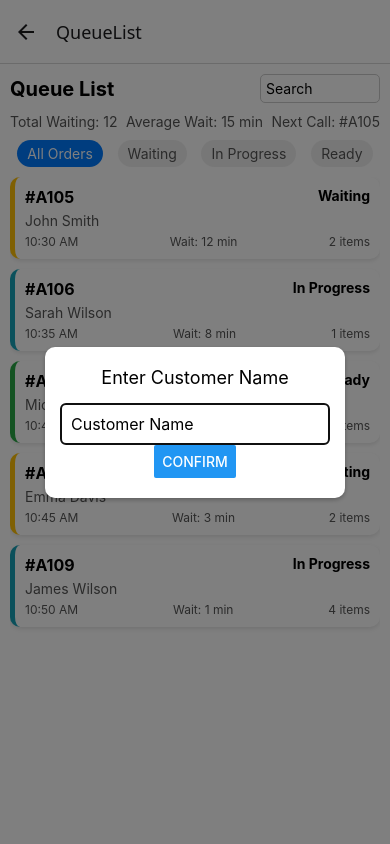
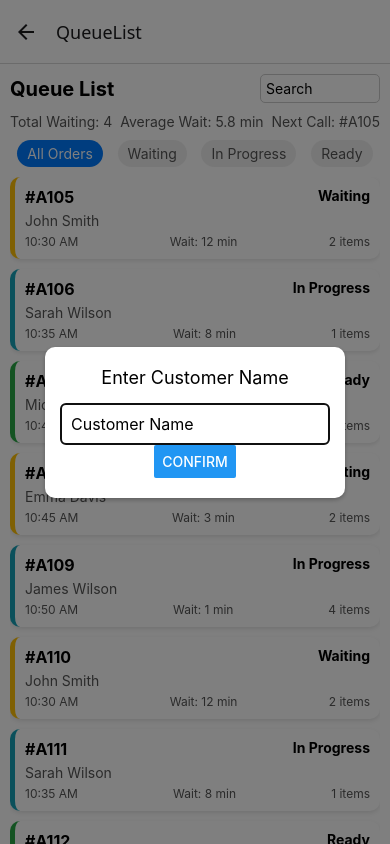
Before and after one commit to rianbangs/kainegosyo, a React Native app: screen /QueueList in a window 390 px wide. Shown: the top 844 px of the page. Built offline with nearby package versions, Linux system fonts and the light colour scheme.

Commit message:
Update QueueList.jsx
changing static values  into dynamic on some part of the UI .
1. specifically in Total Waiting
2.Average Wait
3.Next Call

```diff
--- a/components/QueueList.jsx
+++ b/components/QueueList.jsx
@@ -7,18 +7,28 @@ import {
   StyleSheet,
   TextInput,
 } from 'react-native';
-import { useNavigation } from '@react-navigation/native';
 
 export default function QueueList() {
   const [selectedTab, setSelectedTab] = useState('All Orders');
 
   const orders = [
-    { id: 'A105', name: 'John Smith', time: '10:30 AM', wait: '12 min', items: 2, status: 'Waiting' },
-    { id: 'A106', name: 'Sarah Wilson', time: '10:35 AM', wait: '8 min', items: 1, status: 'In Progress' },
-    { id: 'A107', name: 'Michael Brown', time: '10:40 AM', wait: '5 min', items: 3, status: 'Ready' },
-    { id: 'A108', name: 'Emma Davis', time: '10:45 AM', wait: '3 min', items: 2, status: 'Waiting' },
-    { id: 'A109', name: 'James Wilson', time: '10:50 AM', wait: '1 min', items: 4, status: 'In Progress' },
-  ];
+    { id: 'A105', name: 'John Smith', time: '10:30 AM', wait: 12, items: 2, status: 'Waiting' },
+    { id: 'A106', name: 'Sarah Wilson', time: '10:35 AM', wait: 8, items: 1, status: 'In Progress' },
+    { id: 'A107', name: 'Michael Brown', time: '10:40 AM', wait: 5, items: 3, status: 'Ready' },
+    { id: 'A108', name: 'Emma Davis', time: '10:45 AM', wait: 3, items: 2, status: 'Waiting' },
+    { id: 'A109', name: 'James Wilson', time: '10:50 AM', wait: 1, items: 4, status: 'In Progress' },
+    { id: 'A110', name: 'John Smith', time: '10:30 AM', wait: 12, items: 2, status: 'Waiting' },
+    { id: 'A111', name: 'Sarah Wilson', time: '10:35 AM', wait: 8, items: 1, status: 'In Progress' },
+    { id: 'A112', name: 'Michael Brown', time: '10:40 AM', wait: 5, items: 3, status: 'Ready' },
+    { id: 'A113', name: 'Emma Davis', time: '10:45 AM', wait: 3, items: 2, status: 'Waiting' },
+    { id: 'A114', name: 'James Wilson', time: '10:50 AM', wait: 1, items: 4, status: 'In Progress' },
+];
+
+  // Calculate dynamic summary data
+  const totalWaiting = orders.filter((order) => order.status === 'Waiting').length;
+  const averageWait =
+    orders.reduce((total, order) => total + order.wait, 0) / orders.length || 0;
+  const nextCall = orders.find((order) => order.status === 'Waiting')?.id || 'N/A';
 
   const tabs = ['All Orders', 'Waiting', 'In Progress', 'Ready'];
 
@@ -31,7 +41,7 @@ export default function QueueList() {
       <Text style={styles.orderName}>{item.name}</Text>
       <View style={styles.orderDetails}>
         <Text style={styles.orderTime}>{item.time}</Text>
-        <Text style={styles.orderWait}>Wait: {item.wait}</Text>
+        <Text style={styles.orderWait}>Wait: {item.wait} min</Text>
         <Text style={styles.orderItems}>{item.items} items</Text>
       </View>
     </View>
@@ -45,9 +55,9 @@ export default function QueueList() {
       </View>
 
       <View style={styles.summary}>
-        <Text style={styles.summaryText}>Total Waiting: 12</Text>
-        <Text style={styles.summaryText}>Average Wait: 15 min</Text>
-        <Text style={styles.summaryText}>Next Call: #A105</Text>
+        <Text style={styles.summaryText}>Total Waiting: {totalWaiting}</Text>
+        <Text style={styles.summaryText}>Average Wait: {averageWait.toFixed(1)} min</Text>
+        <Text style={styles.summaryText}>Next Call: #{nextCall}</Text>
       </View>
 
       <View style={styles.tabs}>
```
